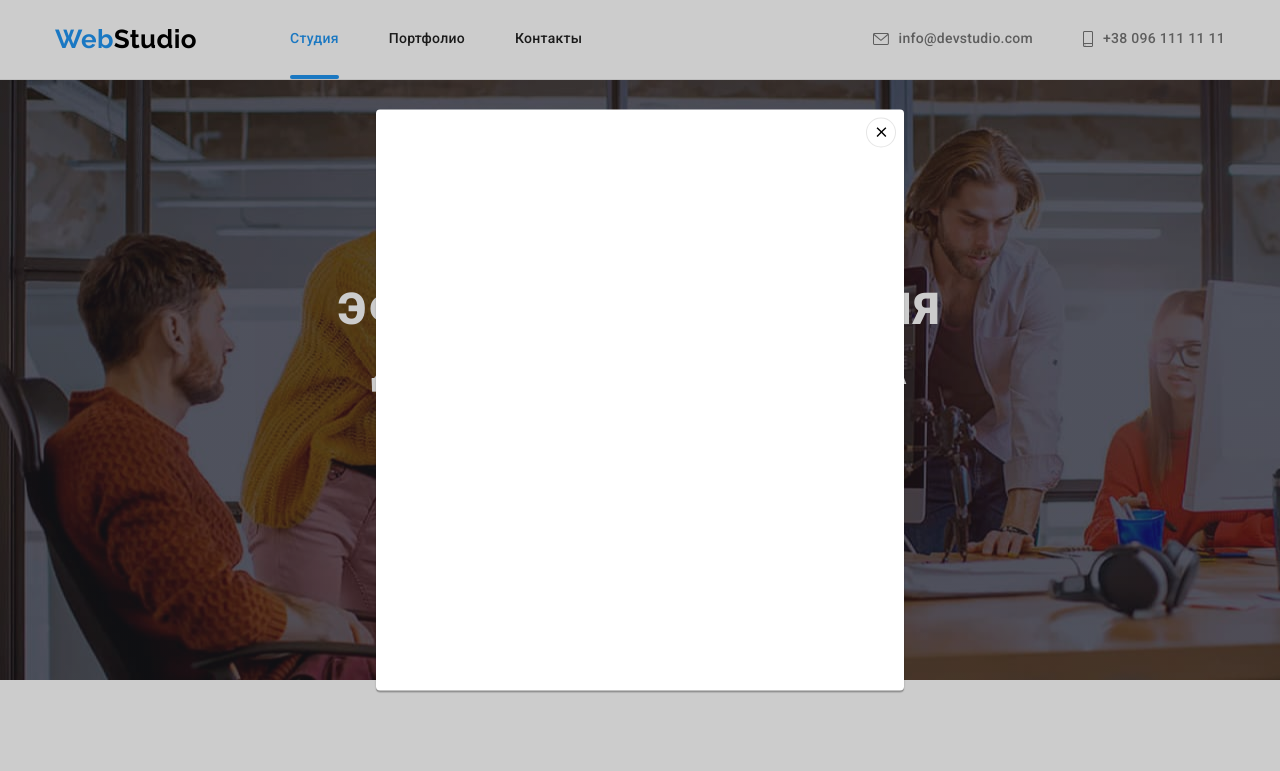
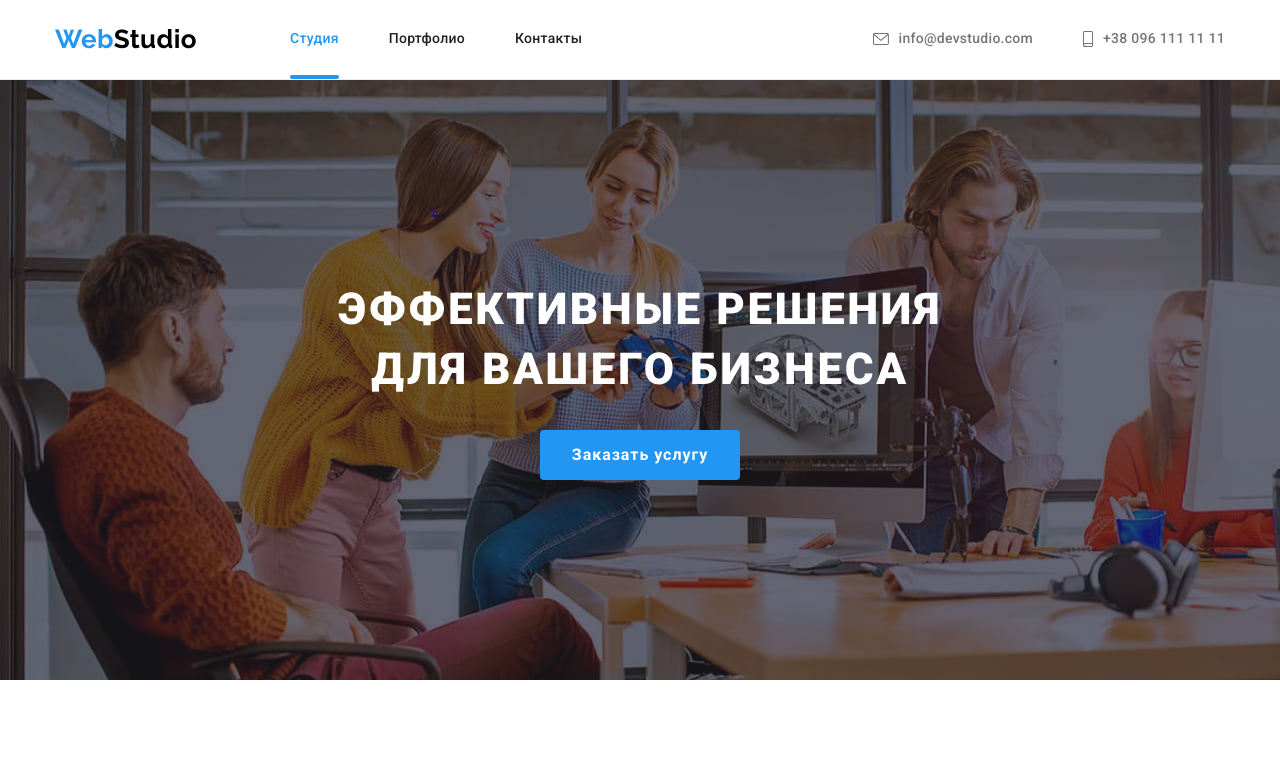
Before and after one commit to MarharytaBoichenko/goit-markup-hw-05, a plain HTML site: page index.html in a window 1280 px wide. Shown: the top 771 px of the page. Drawn offline with nearby package versions, Linux system fonts and the light colour scheme.

Commit message:
вносит изменения  в окно

```diff
--- a/css/styles.css
+++ b/css/styles.css
@@ -566,14 +566,13 @@ img {
   visibility: hidden;
   pointer-events: none;
 }
-.is-hidden .modal {
+.is-hidden.modal {
   transform: translate(-50%, -50%) scale(0.5);
 }
 .modal {
   position: absolute;
   top: 50%;
   left: 50%;
-  /* transform: translate(-50%, -50%); */
   min-width: 528px;
   min-height: 581px;
   background-color: var(--second-accent-color);
--- a/index.html
+++ b/index.html
@@ -567,7 +567,7 @@
         </div>
       </div>
     </footer>
-    <div class="backdrop" data-modal>
+    <div class="backdrop is-hidden" data-modal>
       <div class="modal">
         <button type="button" class="close-btn" data-modal-close>
           <svg class="close-icon" width="18px" height="18px">
```
